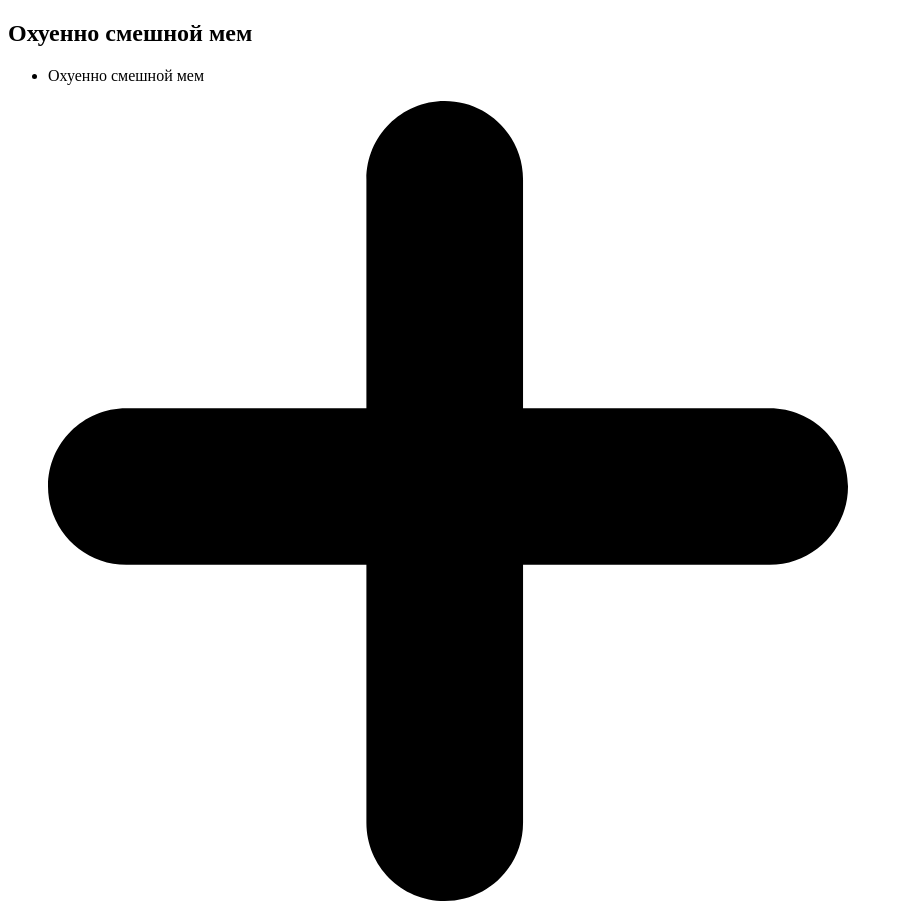
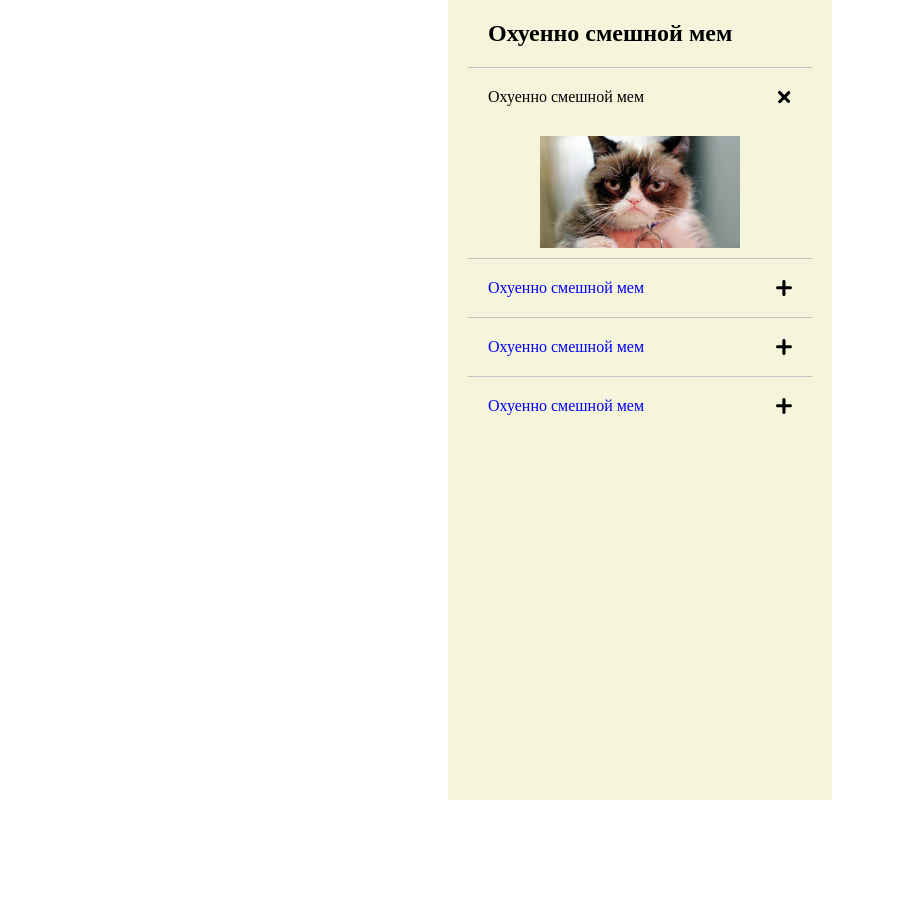
Before and after one commit to Dictordozel/cssBayan, a plain HTML site: page cssBayan/index.html in a window 1280 px wide. Shown: the top 901 px of the page, without its empty margins (0-902 px from the left). After the commit the page ends 800 px from the top, so only its background shows below. Drawn offline with Linux system fonts and the light colour scheme.

Commit message:
feat: add css styles, replace <p> to <span> in <label> (Sat, Mar 11, 2023 05:42:08 PM)

```diff
--- a/cssBayan/index.html
+++ b/cssBayan/index.html
@@ -4,6 +4,7 @@
     <meta charset="UTF-8">
     <meta http-equiv="X-UA-Compatible" content="IE=edge">
     <meta name="viewport" content="width=device-width, initial-scale=1.0">
+    <link rel="stylesheet" href="./style.css">
     <title>Document</title>
 </head>
 <body>
@@ -12,9 +13,9 @@
             <h1 class="bayan__title">Охуенно смешной мем</h1>
             <ul class="bayan__box">
                 <li class="bayan__item" >
-                    <input id="toggle-01" name="bayan-01" type="checkbox" class="bayan__toggle" checked hidden/>
+                    <input id="toggle-01" name="bayan-01" type="checkbox" class="bayan__toggle" checked hidden>
                     <label class="bayan__trigger" for="toggle-01">
-                        <p>Охуенно смешной мем</p>
+                        <span>Охуенно смешной мем</span>
                         <img src="./img/plus.svg" alt="">
                     </label>
                     <div class="bayan__target">
@@ -22,9 +23,9 @@
                     </div>
                 </li>
                 <li class="bayan__item" >
-                    <input id="toggle-02" name="bayan-02" type="checkbox" class="bayan__toggle" hidden/>
+                    <input id="toggle-02" name="bayan-02" type="checkbox" class="bayan__toggle" hidden>
                     <label class="bayan__trigger" for="toggle-02">
-                        <p>Охуенно смешной мем</p>
+                        <span>Охуенно смешной мем</span>
                         <img src="./img/plus.svg" alt="">
                     </label>
                     <div class="bayan__target">
@@ -32,9 +33,9 @@
                     </div>
                 </li>
                 <li class="bayan__item" >
-                    <input id="toggle-03" name="bayan-03" type="checkbox" class="bayan__toggle" hidden/>
+                    <input id="toggle-03" name="bayan-03" type="checkbox" class="bayan__toggle" hidden>
                     <label class="bayan__trigger" for="toggle-03">
-                        <p>Охуенно смешной мем</p>
+                        <span>Охуенно смешной мем</span>
                         <img src="./img/plus.svg" alt="">
                     </label>
                     <div class="bayan__target">
@@ -42,9 +43,9 @@
                     </div>
                 </li>
                 <li class="bayan__item" >
-                    <input id="toggle-04" name="bayan-04" type="checkbox" class="bayan__toggle" hidden/>
+                    <input id="toggle-04" name="bayan-04" type="checkbox" class="bayan__toggle" hidden>
                     <label class="bayan__trigger" for="toggle-04">
-                        <p>Охуенно смешной мем</p>
+                        <span>Охуенно смешной мем</span>
                         <img src="./img/plus.svg" alt="">
                     </label>
                     <div class="bayan__target">
--- a/cssBayan/style.css
+++ b/cssBayan/style.css
@@ -0,0 +1,108 @@
+* {
+    box-sizing: border-box;
+    margin: 0;
+    padding: 0;
+}
+
+h1 {
+    margin: 0;
+    padding: 0;
+}
+
+ul {
+    list-style: none;
+    margin: 0;
+    padding: 0;
+}
+
+.container {
+    width: 30%;
+    height: 100vh;
+    margin: 0 auto;
+    padding-left: 1.25rem;
+    padding-right: 1.25rem;
+    background-color: beige;
+}
+
+.bayan__box {
+    cursor: pointer;
+}
+
+.bayan__box:hover ~.bayan__trigger>p {
+    color: #000;
+}
+
+.bayan__title {
+    padding: 1.25rem;
+}
+
+.bayan__trigger {
+    display: flex;
+    justify-content: space-between;
+    align-items: center;
+    max-width: 100%;
+    padding: 1.25rem;
+    border-top: 1px solid #c3c3c3;
+    cursor: pointer;
+}
+
+.bayan__trigger>span {
+    display: inline-block;
+    color: blue;
+}
+
+.bayan__trigger>img {
+    width: 1rem;
+    height: 1rem;
+    transition: all 1s;
+}
+
+.bayan__target {
+    display: flex;
+    height: 0;
+	overflow: hidden;
+	transition: 0.5s;
+    justify-content: center;
+    transition: all 0.5s;
+}
+
+.bayan__target>img {
+    max-width: 12.5rem;
+}
+
+.bayan__toggle:checked ~.bayan__target {
+    height: auto;
+	padding: 0.625rem 0;
+    overflow: visible;
+}
+
+.bayan__toggle:checked ~.bayan__trigger>span {
+    color:#000;
+}
+
+.bayan__toggle:hover ~.bayan__target {
+    height: auto;
+	padding: 0.625rem 0;
+    overflow: visible;
+}
+
+.bayan__toggle:hover ~.bayan__trigger>img {
+    transform: rotate(135deg);
+}
+
+.bayan__toggle:checked ~.bayan__trigger>img {
+    transform: rotate(135deg);
+}
+
+.bayan__target {
+    display: flex;
+    height: 0;
+	overflow: hidden;
+	transition: 0.5s;
+    justify-content: center;
+    transition: all 0.5s;
+}
+
+.bayan__target>img {
+    max-width: 12.5rem;
+}
```
